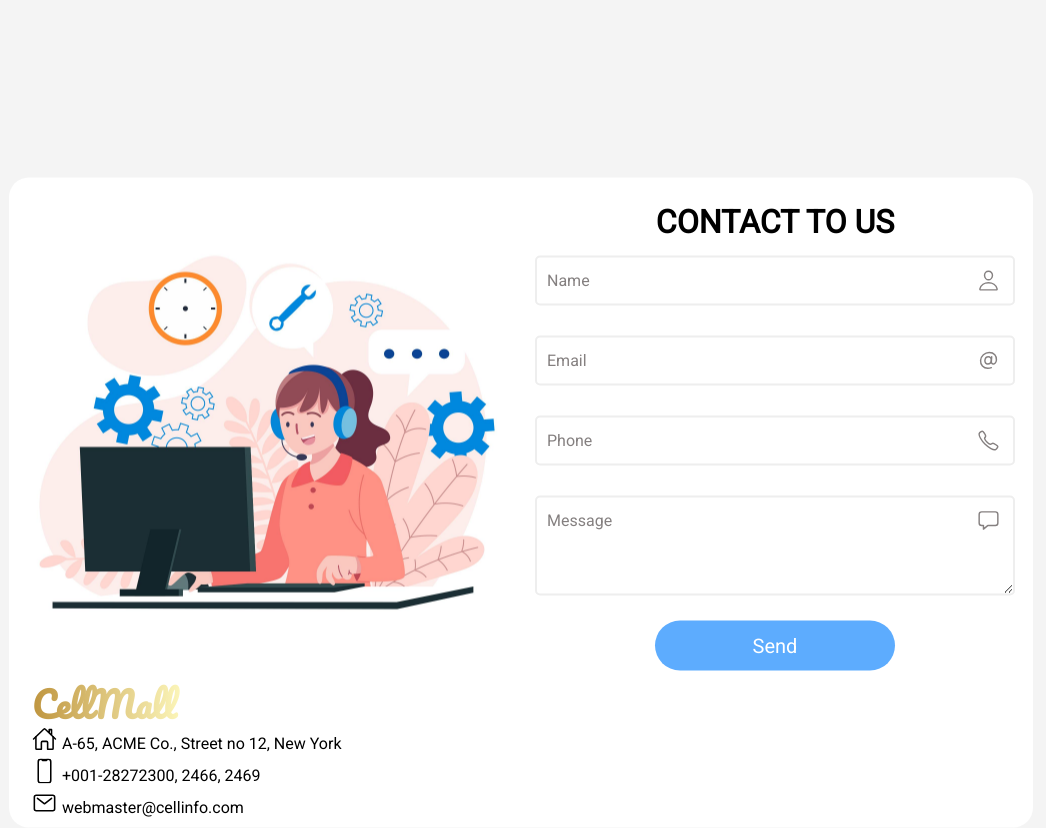
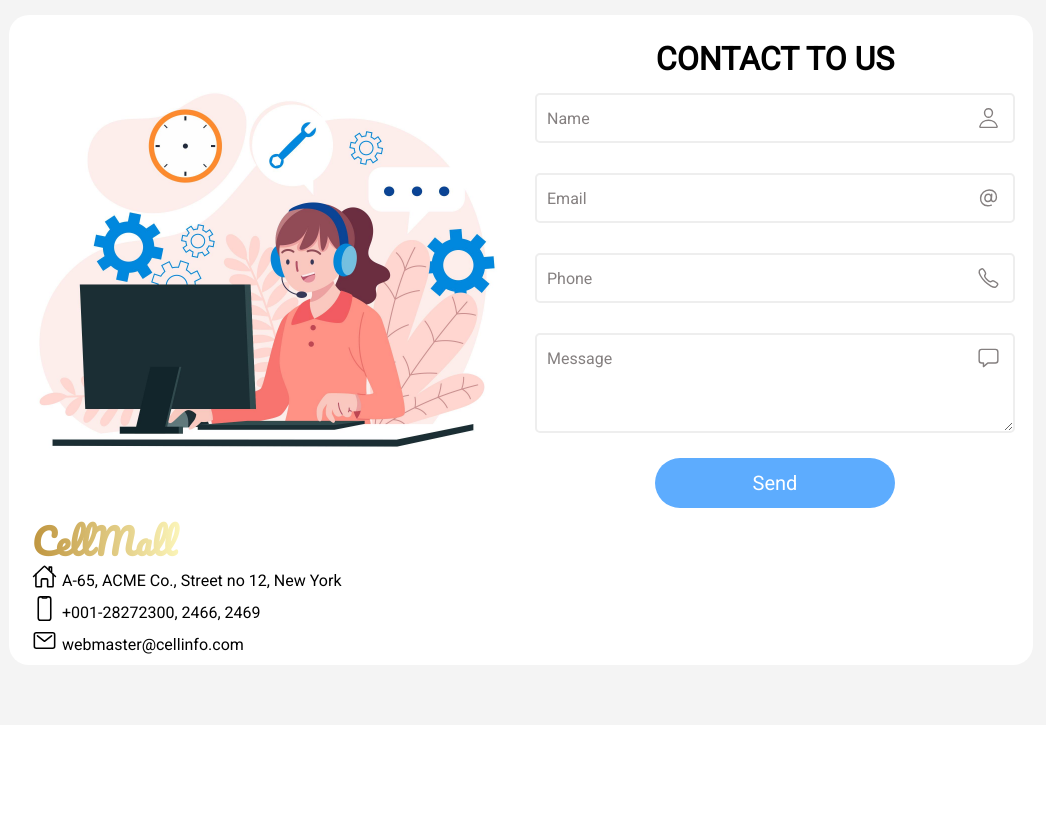
Before and after one commit to AnhDuc0125/CellMall, a PHP site: page /pages/contactPage.php in a window 1280 px wide. Shown: the part 75-903 px from the top of the page, without its empty margins (119-1165 px from the left). After the commit the page ends 729 px from the top, so only its background shows below. Run offline with PHP 8.4, Linux system fonts and the light colour scheme.

Commit message:
fix css for contact page

```diff
--- a/assets/css/contactPage.css
+++ b/assets/css/contactPage.css
@@ -1,5 +1,4 @@
 .contact__box {
-  transform: translateY(25%);
   background-color: #fff;
   border-radius: 20px;
   width: 100%;
```
